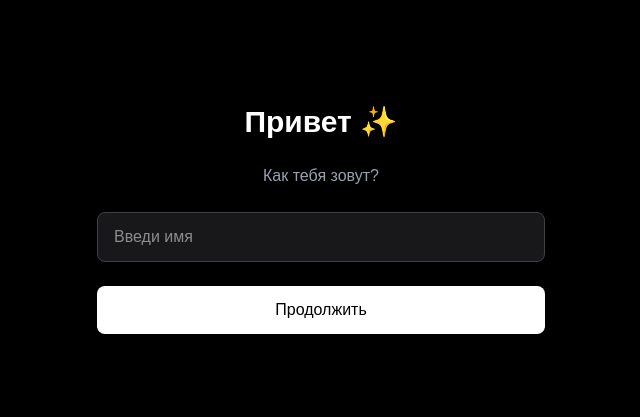
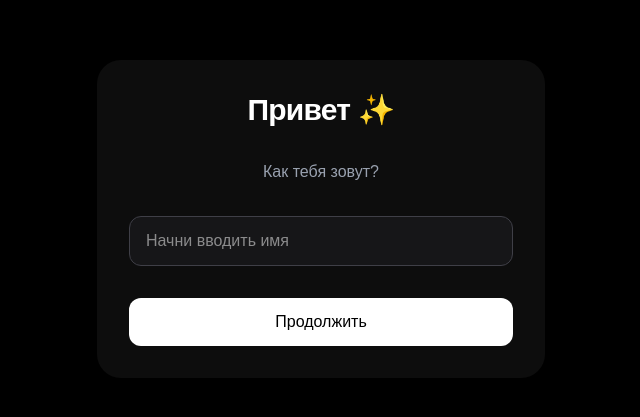
Before and after one commit to 20dinara03/New-Year-Present, a Next.js app in the folder newyear-gift/: page / in a window 1280 px wide. Shown: the part 181-598 px from the top of the page, without its empty margins (319-959 px from the left). Built offline with nearby package versions, Linux system fonts and the light colour scheme.

Commit message:
design adding

```diff
--- a/newyear-gift/components/NameForm.tsx
+++ b/newyear-gift/components/NameForm.tsx
@@ -1,7 +1,7 @@
 "use client";
 
 import { useState } from "react";
-import { motion } from "framer-motion";
+import { motion, AnimatePresence } from "framer-motion";
 import { useRouter } from "next/navigation";
 import { greetings } from "@/data/greetings";
 import { normalizeName } from "@/lib/normalizeName";
@@ -11,11 +11,8 @@ export default function NameForm() {
     const router = useRouter();
 
     const normalized = normalizeName(value);
-
-    // 1️⃣ собираем ВСЕ варианты
     const allVariants = Object.values(greetings).flat();
 
-    // 2️⃣ фильтруем по label
     const suggestions =
         value.length > 0
             ? allVariants.filter((v) =>
@@ -25,24 +22,39 @@ export default function NameForm() {
 
     return (
         <motion.div
-            initial={{ opacity: 0, y: 20 }}
+            initial={{ opacity: 0, y: 30 }}
             animate={{ opacity: 1, y: 0 }}
-            transition={{ duration: 0.6 }}
-            className="relative w-full max-w-md text-center space-y-6"
+            transition={{ duration: 0.8 }}
+            className="
+                relative
+                w-full
+                max-w-md
+                text-center
+                space-y-8
+                p-8
+                rounded-3xl
+                bg-white/5
+                backdrop-blur-xl
+                shadow-2xl
+            "
         >
-            <h1 className="text-3xl font-semibold">Привет ✨</h1>
-            <p className="text-gray-400">Как тебя зовут?</p>
+            <h1 className="text-3xl font-semibold tracking-tight">
+                Привет ✨
+            </h1>
+
+            <p className="text-gray-400">
+                Как тебя зовут?
+            </p>
 
             <div className="relative">
                 <input
-                    type="text"
                     value={value}
                     onChange={(e) => setValue(e.target.value)}
-                    placeholder="Введи имя"
+                    placeholder="Начни вводить имя"
                     className="
                         w-full
-                        rounded-lg
-                        bg-zinc-900
+                        rounded-xl
+                        bg-zinc-900/80
                         border
                         border-zinc-700
                         px-4
@@ -50,23 +62,31 @@ export default function NameForm() {
                         text-white
                         outline-none
                         focus:border-white
+                        focus:ring-2
+                        focus:ring-white/20
                         transition
                     "
                 />
 
+                <AnimatePresence>
                     {suggestions.length > 0 && (
-                    <ul className="
+                        <motion.ul
+                            initial={{ opacity: 0, y: -10 }}
+                            animate={{ opacity: 1, y: 0 }}
+                            exit={{ opacity: 0, y: -10 }}
+                            className="
                                 absolute
                                 z-10
                                 w-full
-                        bg-zinc-800
+                                bg-zinc-900
                                 border
                                 border-zinc-700
-                        rounded-lg
-                        mt-1
-                        text-left
+                                rounded-xl
+                                mt-2
                                 overflow-hidden
-                    ">
+                                shadow-xl
+                            "
+                        >
                             {suggestions.map((item) => (
                                 <li
                                     key={item.id}
@@ -75,29 +95,30 @@ export default function NameForm() {
                                     }
                                     className="
                                         px-4
-                                    py-2
+                                        py-3
                                         cursor-pointer
-                                    hover:bg-zinc-700
+                                        hover:bg-white/10
                                         transition
                                     "
                                 >
                                     {item.label}
                                 </li>
                             ))}
-                    </ul>
+                        </motion.ul>
                     )}
+                </AnimatePresence>
             </div>
 
-            {/* fallback, если не выбрали из списка */}
             <button
                 onClick={() => router.push("/greeting")}
                 className="
                     w-full
-                    rounded-lg
+                    rounded-xl
                     bg-white
                     text-black
                     py-3
                     font-medium
+                    hover:scale-[1.02]
                     transition
                 "
             >
--- a/newyear-gift/data/greetings.ts
+++ b/newyear-gift/data/greetings.ts
@@ -115,8 +115,8 @@ export const greetings: Record<string, GreetingVariant[]> = {
 
     елизавета: [
         {
-            id: "liza_main",
-            label: "Лиза",
+            id: "liza_second",
+            label: "Елизавета",
             config: {
                 title: "Лиза 🤍",
                 text: "Лиза, в этом году мы не пересекались, но ты всё равно была для меня рядом через свои посты и истории ✨ Мне всегда было приятно видеть, с какой искренностью ты относишься к людям и как бережно ценишь дружбу. В тебе чувствуется очень светлое и тёплое умение любить этот мир. Твоя женственность мягкая, спокойная и абсолютно естественная. От тебя исходит ощущение уюта и доброты, даже на расстоянии 🤍 Ты словно создаёшь вокруг себя пространство, где хочется дышать свободнее. Пусть в новом году в твоей жизни будет много радости и любви 🌟 Пусть спокойствие станет твоей внутренней опорой. Пусть вдохновение приходит в самые нужные моменты, а желания находят путь к исполнению. Спасибо тебе за свет, тепло и нежность, с Новым годом 🎄✨",
@@ -145,8 +145,8 @@ export const greetings: Record<string, GreetingVariant[]> = {
 
     вероника: [
         {
-            id: "nika_main",
-            label: "Ника",
+            id: "nika_second",
+            label: "Вероника",
             config: {
                 title: "Ника 🤍",
                 text: "Ника, в этом году мы не виделись, но ты всё равно ощущалась где-то рядом ✨ В тебе очень чувствуется внутренняя энергия — спокойная, сильная и уверенная, которая не требует доказательств. Твоя женственность не хрупкая, а глубокая и собранная, с ощущением внутреннего стержня. Ты производишь впечатление человека, который знает, куда идёт, и делает это красиво и осознанно. В твоей целеустремлённости есть вдохновение, а в твоей силе — мягкость, которая притягивает 🤍 От тебя идёт ощущение движения и жизни, даже на расстоянии. Пусть в новом году в твоей жизни будет много радости и любви 🌟 Пусть спокойствие станет твоей точкой опоры, а вдохновение — постоянным спутником. Пусть желания исполняются легко, а цели достигаются уверенно и без лишнего сопротивления. Спасибо тебе за силу, свет и женскую энергию, которую ты несёшь, с Новым годом 🎄✨",
@@ -176,7 +176,7 @@ export const greetings: Record<string, GreetingVariant[]> = {
     миляуша: [
         {
             id: "milya_main",
-            label: "Миля",
+            label: "Миляуша",
             config: {
                 title: "Миля ✨",
                 text: "Миля, в тебе чувствуется очень живая, тёплая и уверенная энергия ✨ Твоя женственность не про хрупкость, а про внутреннюю силу. Пусть в новом году тебе будет легче дышать и жить. Пусть не будет чувства одиночества даже в трудные моменты. Пусть друзья всегда будут рядом 🤍 Желаю тебе душевного спокойствия. Пусть путь к целям будет мягким 🌟 Пусть жизнь радует маленькими победами. Пусть рядом будет поддержка. С Новым годом 🎄✨",
```
Also changed, not shown: newyear-gift/app/greeting/GreetingContent.tsx (+69 -11 lines). Lines whose indentation alone changed are shown as unchanged.
